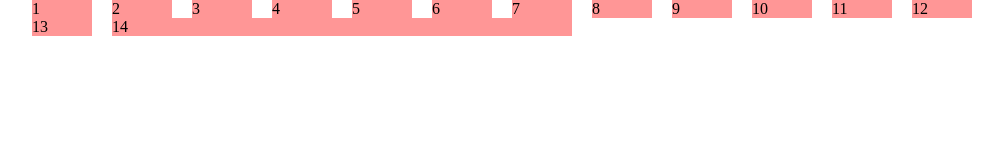
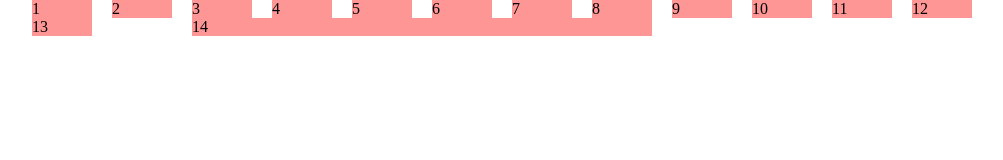
Before and after one commit to HashubWang/web_test, a plain HTML site: page 练习/grid/grid_01.html in a window 1280 px wide. Shown: the whole page, without its empty margins (138-1141 px from the left). Drawn offline with Linux system fonts and the light colour scheme.

Commit message:
calc_function

```diff
--- a/练习/grid/grid_01.html
+++ b/练习/grid/grid_01.html
@@ -40,6 +40,10 @@
     .col.span10 { width: 780px; }
     .col.span11 { width: 860px; }
     .col.span12 { width: 940px; }
+    .offset-by-one{
+        margin-left: calc(6.25% + (2.08333333%*2));
+        margin-left: calc(60px + (20px*2));
+    }
     </style>
 </head>
 <body>
@@ -60,7 +64,7 @@
         </div>
         <div class="row">
           <div class="col span1">13</div>
-          <div class="col span6">14</div>
+          <div class="col span6 offset-by-one">14</div>
           <!-- <div class="col span3">15</div>
           <div class="col span2">16</div>     -->
         </div>
```
